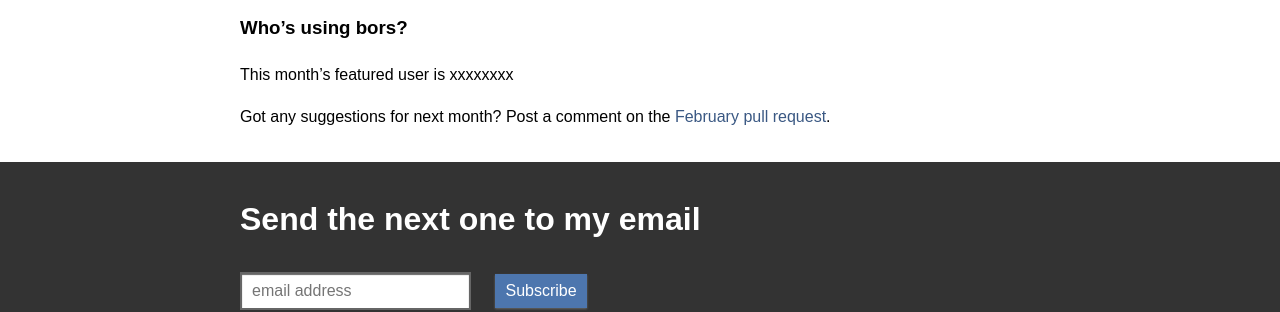
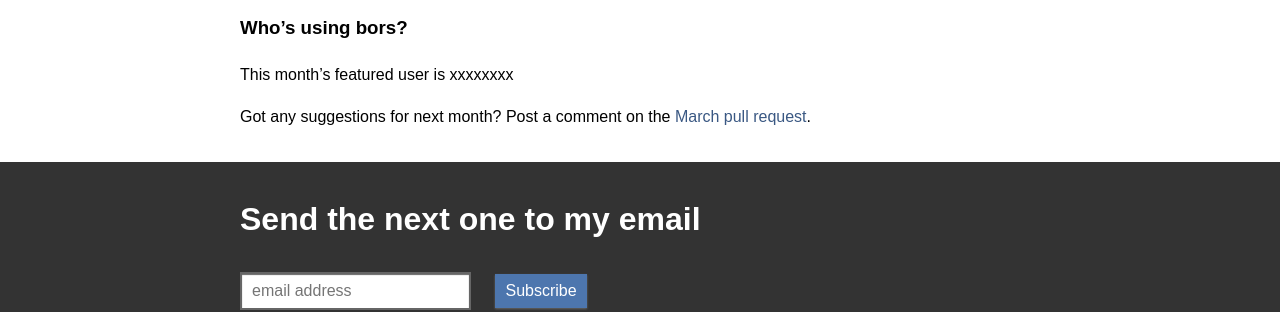
Before and after one commit to bors-ng/bors-ng.github.io, a Jekyll site: the page built from _posts/2019-03-01-tmib-26.md, in a window 1280 px wide. Shown: the part 756-1068 px from the top of the page. Built offline with Jekyll 4.4.1, drawn with Linux system fonts in a browser that asks for light colours.

Commit message:
Next month's PR

```diff
--- a/_posts/2019-03-01-tmib-26.md
+++ b/_posts/2019-03-01-tmib-26.md
@@ -43,4 +43,4 @@
 This month's featured user is xxxxxxxx
 
 Got any suggestions for next month?
-Post a comment on the [February pull request](https://github.com/bors-ng/bors-ng.github.io/pull/___).
+Post a comment on the [March pull request](https://github.com/bors-ng/bors-ng.github.io/pull/72).
```
